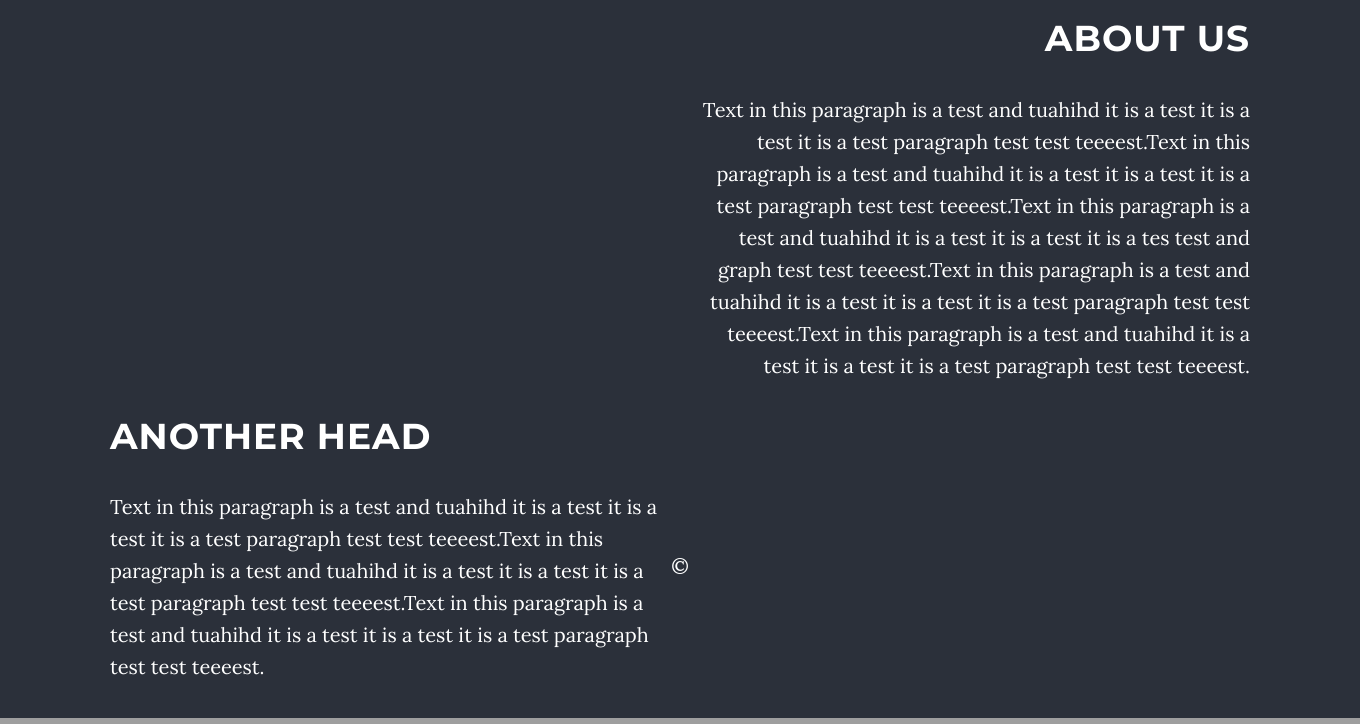
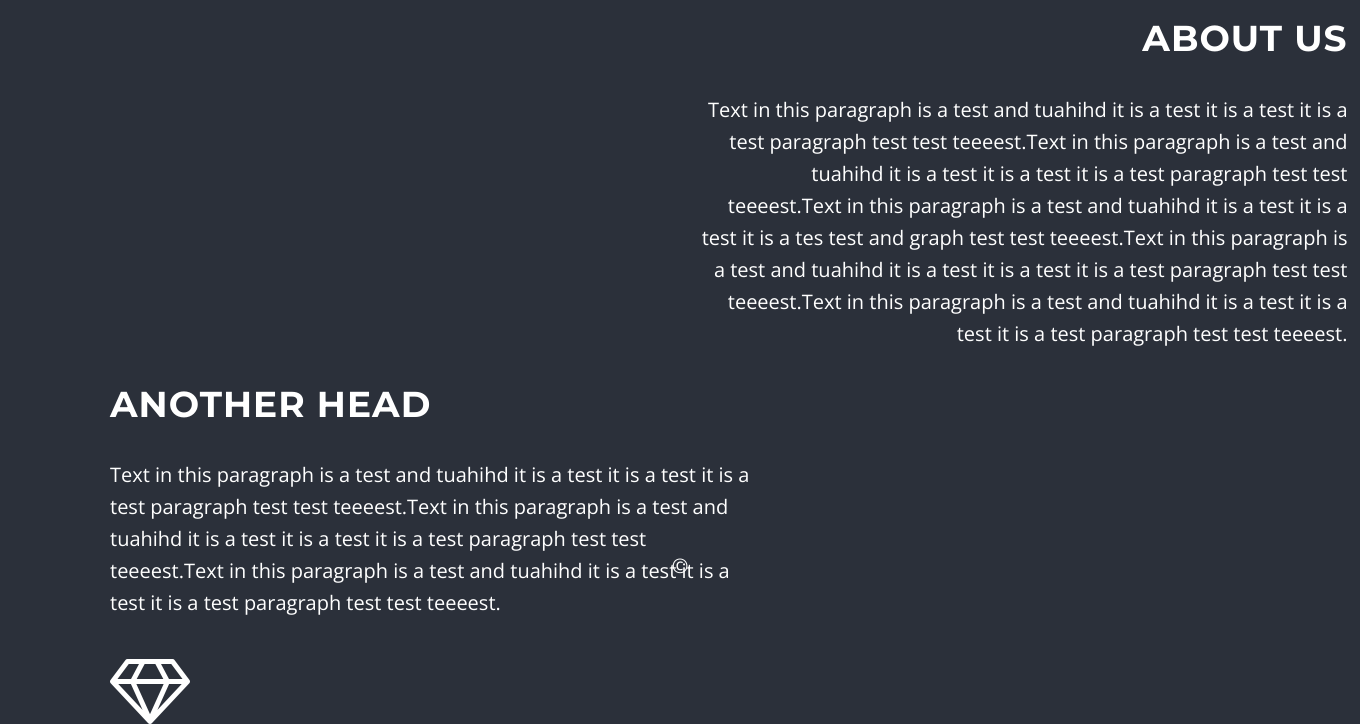
Before and after one commit to harperrn/harperrn.github.io, a PHP site: page / in a window 1360 px wide. Shown: the part 801-1525 px from the top of the page. Run offline with PHP 8.4, Linux system fonts and the light colour scheme; some libraries are stand-ins or nearby versions.

Commit message:
Font and cascade logo

```diff
--- a/index.html
+++ b/index.html
@@ -16,7 +16,7 @@
 
     <!-- Custom Fonts -->
     <link href="vendor/font-awesome/css/font-awesome.min.css" rel="stylesheet" type="text/css">
-    <link href="http://fonts.googleapis.com/css?family=Lora:400,700,400italic,700italic" rel="stylesheet" type="text/css">
+    <link href="https://fonts.googleapis.com/css?family=Open+Sans:300,400,600,700" rel="stylesheet">
     <link href="http://fonts.googleapis.com/css?family=Montserrat:400,700" rel="stylesheet" type="text/css">
 
     <!-- CSS -->
@@ -103,7 +103,9 @@ background: url(images/<?php echo $selectedBg; ?>) no-repeat bottom center scrol
                 <div class="row">
                     <div class="col-md-8 col-md-offset-2">
                         <h1 class="brand-heading">Cascade Design</h1>
-                        <img src="/res/img/cascade.png" height="" width="" />
+                        <img src="/res/img/cascade-logo.png" height="45%" width="45%" />
+                        <br>
+                        <br>
                         <p class="intro-text">Clean and Simple Web and Graphic Design</p>
                     </div>
                 </div>
@@ -114,7 +116,7 @@ background: url(images/<?php echo $selectedBg; ?>) no-repeat bottom center scrol
 <div class="container">
     <div class="row">
         <div class="align-right">
-            <div class="col-lg-6 col-lg-offset-6 col-md-6 col-md-offset-6 col-sm-12">
+            <div class="col-lg-7 col-lg-offset-6 col-md-7 col-md-offset-6 col-sm-12">
             <h1 class="section-head">About Us</h1>
             <p class="section-text">Text in this paragraph is a test and tuahihd it is a test it is a test it is a test paragraph test test teeeest.Text in this paragraph is a test and tuahihd it is a test it is a test it is a test paragraph test test teeeest.Text in this paragraph is a test and tuahihd it is a test it is a test it is a tes test and graph test test teeeest.Text in this paragraph is a test and tuahihd it is a test it is a test it is a test paragraph test test teeeest.Text in this paragraph is a test and tuahihd it is a test it is a test it is a test paragraph test test teeeest.</p>
     </div>
@@ -123,9 +125,10 @@ background: url(images/<?php echo $selectedBg; ?>) no-repeat bottom center scrol
 
 <div class="row">
     <div class="align-left">
-        <div class="col-lg-6 col-md-6 col-sm-12">
+        <div class="col-lg-7 col-md-7 col-sm-12">
         <h1 class="section-head SlideInRight">Another Head</h1>
             <p class="section-text">Text in this paragraph is a test and tuahihd it is a test it is a test it is a test paragraph test test teeeest.Text in this paragraph is a test and tuahihd it is a test it is a test it is a test paragraph test test teeeest.Text in this paragraph is a test and tuahihd it is a test it is a test it is a test paragraph test test teeeest.</p>
+            <div class="fa fa-diamond fa-5x fa-align-center"></div>
         </div>
         </div>
     </div>
--- a/res/css/cascade.css
+++ b/res/css/cascade.css
@@ -1,12 +1,8 @@
-/*!
- * Start Bootstrap - Grayscale v1.1.0 (http://startbootstrap.com/template-overviews/grayscale)
- * Copyright 2013-2016 Start Bootstrap
- * Licensed under MIT (https://github.com/BlackrockDigital/startbootstrap/blob/gh-pages/LICENSE)
- */
+
 body {
   width: 100%;
   height: 100%;
-  font-family: "Lora", "Helvetica Neue", Helvetica, Arial, sans-serif;
+  font-family: "Open Sans", "Helvetica Neue", Helvetica, Arial, sans-serif;
   color: white;
   background-color: #2b303a;
     overflow-x: hidden;
@@ -29,9 +25,19 @@ h6 {
 }
 p {
   margin: 0 0 25px;
-  font-size: 18px;
+  font-size: 16px;
   line-height: 1.5;
+    font-weight: 300;
+    font-kerning: normal;
+
 }
+.subheader {
+    margin: 0 0 25px;
+    font-size: 18px;
+    line-height: 1.5;
+    font-weight: 600;
+}
+
 @media (min-width: 768px) {
   p {
     margin: 0 0 35px;
@@ -125,7 +131,7 @@ a:focus {
   padding: 100px 0;
   text-align: center;
   color: white;
-  background: url("/res/img/head.png") no-repeat bottom center scroll;
+  background: url("/res/img/head.jpg") no-repeat bottom center scroll;
   background-color: #2B303A;
   -webkit-background-size: cover;
   -moz-background-size: cover;
@@ -291,3 +297,9 @@ body {
     align-items: right;
 
 }
+
+.fa-align-center {
+text-align: center;
+    align-items: center;
+
+}
```
Also changed, not shown: res/img/cascade-logo.png (added), res/img/head.jpg (added), 1 other file.
